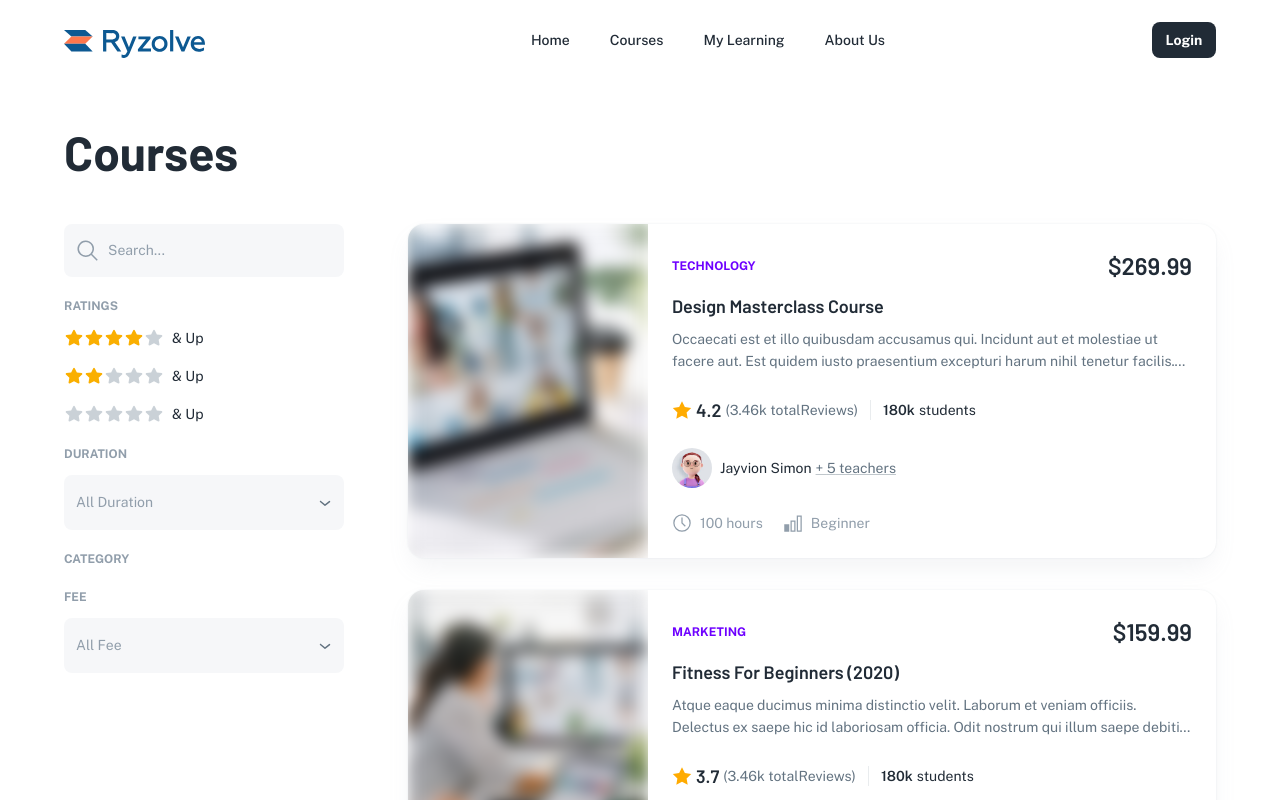
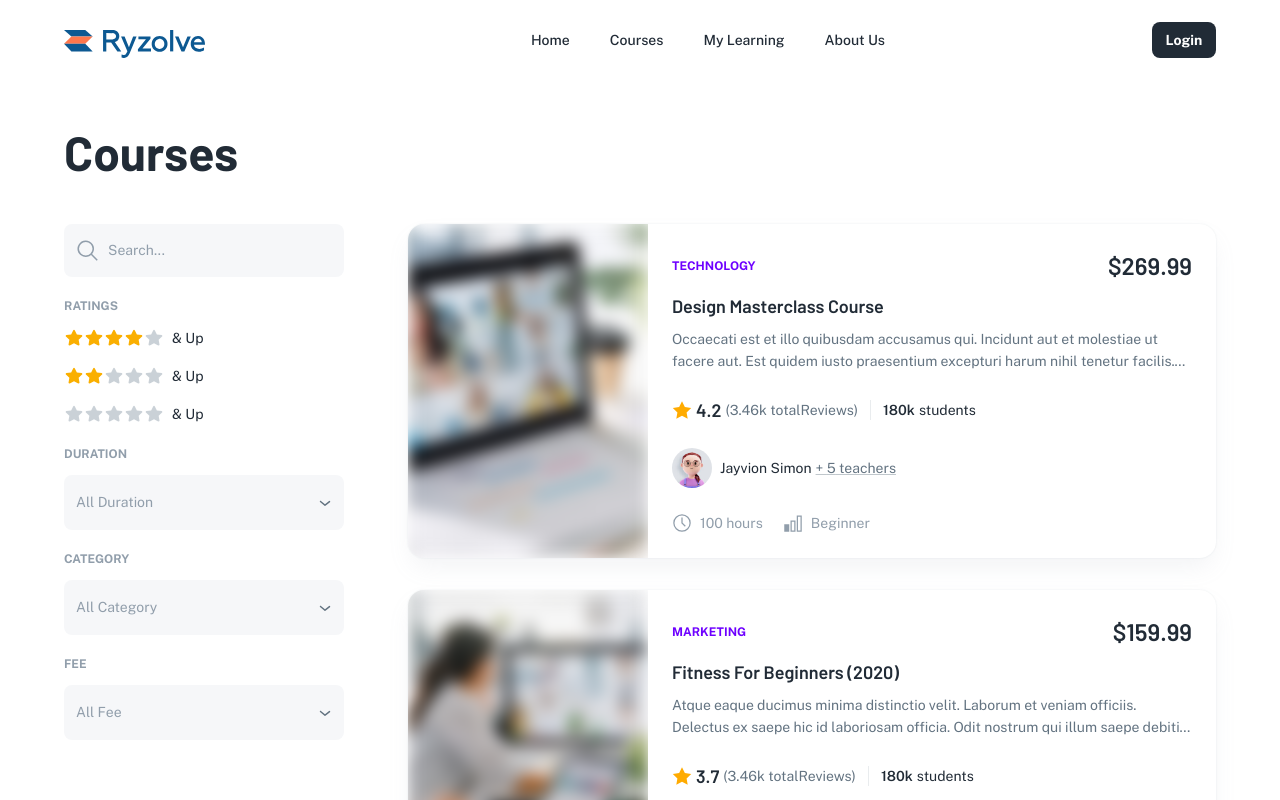
Before and after one commit to contentql/training-module, a Next.js app: page /courses in a window 1280 px wide. Shown: the top 800 px of the page. Built offline with nearby package versions, Linux system fonts and the light colour scheme.

Commit message:
chore: search by category

```diff
--- a/src/sections/_elearning/filters/elearning-filters.js
+++ b/src/sections/_elearning/filters/elearning-filters.js
@@ -16,6 +16,7 @@ import FilterRating from './filter-rating';
 import FilterLanguage from './filter-language';
 import FilterDuration from './filter-duration';
 import FilterCategories from './filter-categories';
+import FilterMultiSelect from './filter-multiselect';
 
 // ----------------------------------------------------------------------
 
@@ -146,19 +147,21 @@ export default function ElearningFilters({ open, onClose, filters, setFilters })
       </Block>
 
       <Block title="Duration">
-        <FilterDuration
+        <FilterMultiSelect
           name="duration"
-          filterDuration={filters.duration}
-          onChangeDuration={handleFilterChange}
+          filterSelect={filters.duration}
+          onChangeSelect={handleFilterChange}
+          type="duration"
         />
       </Block>
 
       <Block title="Category">
-        {/* <FilterCategories
+        <FilterMultiSelect
           name="category"
-          filterCategories={filters.category}
-          onChangeCategory={handleFilterChange}
-        /> */}
+          filterSelect={filters.category}
+          onChangeSelect={handleFilterChange}
+          type="category"
+        />
       </Block>
 
       {/* <Block title="Level">
--- /dev/null
+++ b/src/sections/_elearning/filters/filter-multiselect.js
@@ -0,0 +1,68 @@
+import PropTypes from 'prop-types';
+
+import Select from '@mui/material/Select';
+import MenuItem from '@mui/material/MenuItem';
+import Typography from '@mui/material/Typography';
+import FormControl from '@mui/material/FormControl';
+import Checkbox, { checkboxClasses } from '@mui/material/Checkbox';
+
+import { _tags } from 'src/_mock';
+
+// ----------------------------------------------------------------------
+
+const DURATIONS = ['0 - 1 Hour', '1 - 3 Hours', '3 - 6 Hours', '6 - 18 Hours', '18+ Hours'];
+
+// ----------------------------------------------------------------------
+
+export default function FilterDuration({ filterSelect, onChangeSelect, name, type }) {
+  const ITEM = type === 'duration' ? DURATIONS : _tags;
+
+  return (
+    <FormControl fullWidth hiddenLabel>
+      <Select
+        multiple
+        displayEmpty
+        name={name}
+        value={filterSelect}
+        onChange={onChangeSelect}
+        renderValue={(selected) => {
+          if (!selected.length) {
+            return (
+              <Typography variant="body2" sx={{ color: 'text.disabled' }}>
+                All {type.charAt(0).toUpperCase() + type.slice(1)}
+              </Typography>
+            );
+          }
+          return (
+            <Typography variant="subtitle2" component="span">
+              {selected.join(', ')}
+            </Typography>
+          );
+        }}
+      >
+        {ITEM.map((duration) => (
+          <MenuItem key={duration} value={duration}>
+            <Checkbox
+              size="small"
+              checked={filterSelect.includes(duration)}
+              sx={{
+                [`&.${checkboxClasses.root}`]: {
+                  p: 0,
+                  mr: 1,
+                },
+              }}
+            />
+            {duration}
+          </MenuItem>
+        ))}
+      </Select>
+    </FormControl>
+  );
+}
+
+FilterDuration.propTypes = {
+  filterSelect: PropTypes.arrayOf(PropTypes.string),
+  onChangeSelect: PropTypes.func,
+  name: PropTypes.string,
+  type: PropTypes.string,
+};
--- a/src/sections/_elearning/list/elearning-course-list.js
+++ b/src/sections/_elearning/list/elearning-course-list.js
@@ -30,6 +30,11 @@ export default function ElearningCourseList({ courses, loading, filters }) {
     );
   };
 
+  const filterByCategory = (course) => {
+    if (filters.category.length === 0) return true;
+    return filters.category.includes(course.category);
+  };
+
   const filterByFee = (course) => {
     if (filters.fee.length === 0) return true;
 
@@ -55,6 +60,7 @@ export default function ElearningCourseList({ courses, loading, filters }) {
               .filter(filterCourseByText)
               .filter(filterByRating)
               .filter(filterByDuration)
+              .filter(filterByCategory)
               .filter(filterByFee)
         ).map((course, index) =>
           course ? (
```
